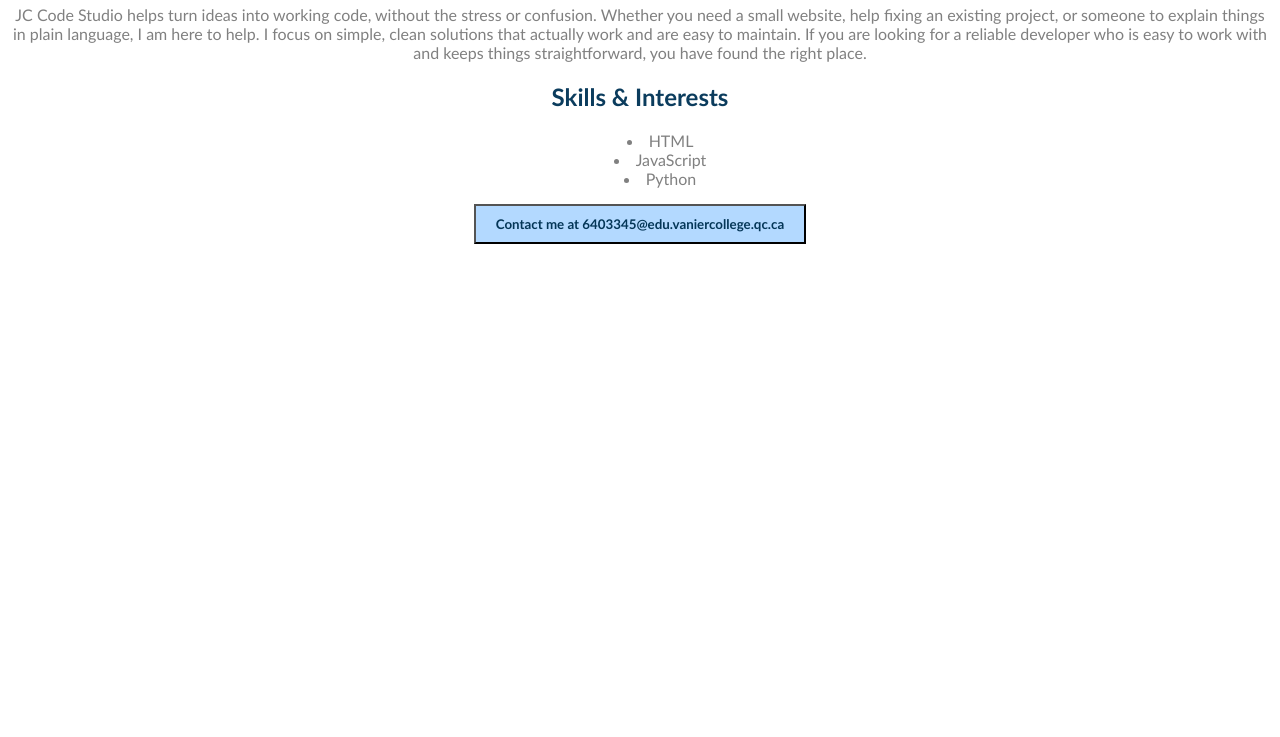
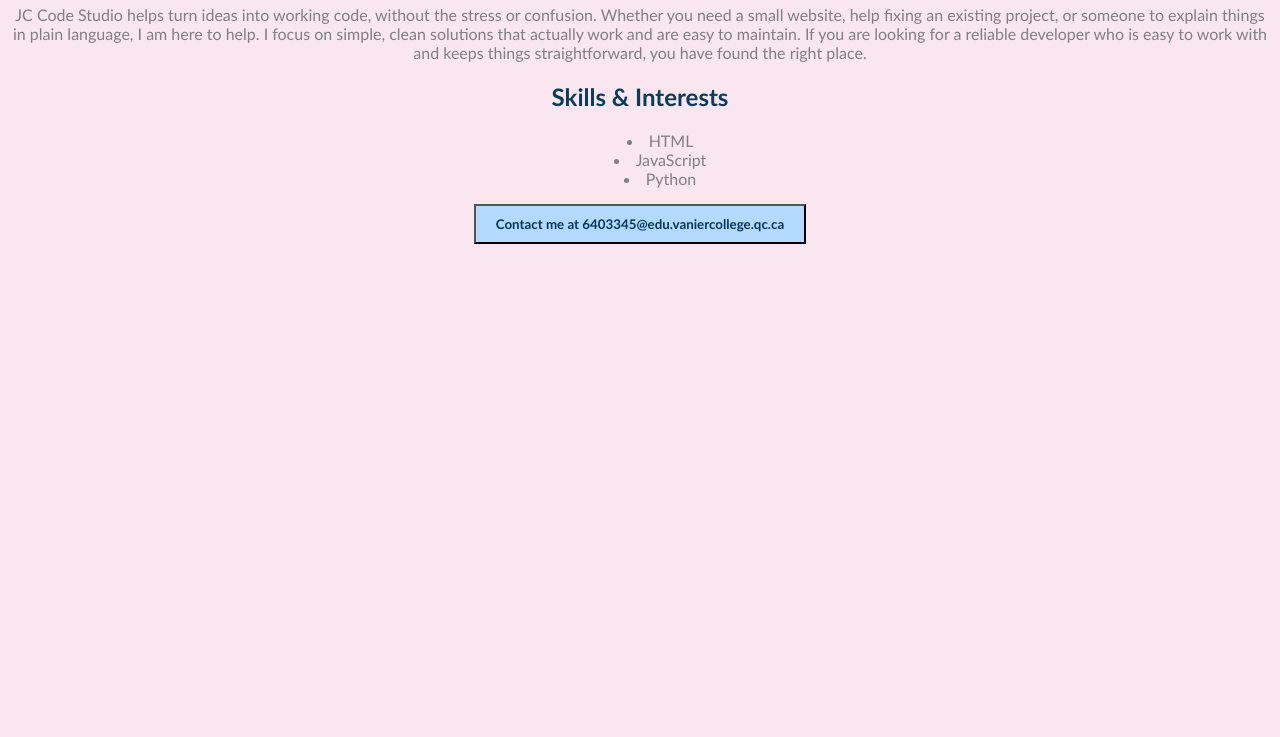
Before and after one commit to jovichen-jc/CloudWebstieProgramming, a plain HTML site: page Midterm-Developer website/JCcodestudio.html in a window 1280 px wide. Shown: the part 63-800 px from the top of the page. Drawn offline with Linux system fonts and the light colour scheme.

Commit message:
Updating the background color

```diff
--- a/Midterm-Developer website/JCcodestudio.css
+++ b/Midterm-Developer website/JCcodestudio.css
@@ -39,3 +39,7 @@
   font-family: Calibri, Arial;
   font-weight: bold;
 }
+
+body {
+  background-color: #f9e6ee;
+}
```
